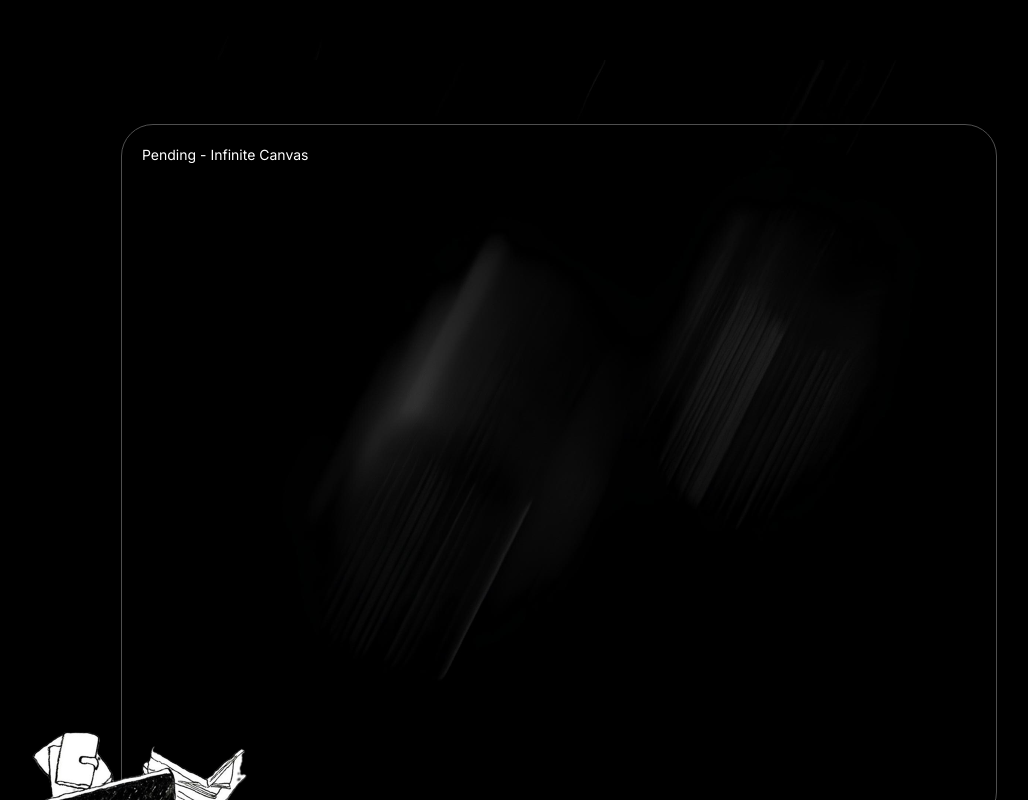
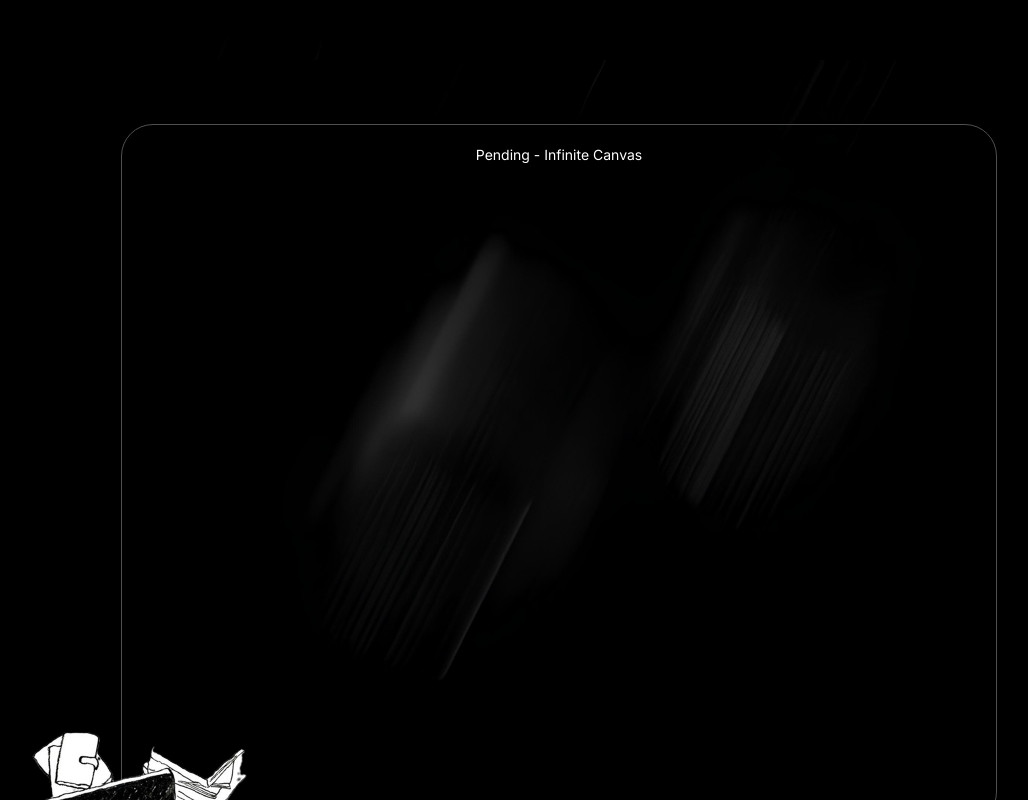
Before and after one commit to sanyam121R/portfolio, a Next.js app: page / in a window 1280 px wide. Shown: the part 1540-2340 px from the top of the page, without its empty margins (81-1109 px from the left). Built offline with nearby package versions, Linux system fonts and the light colour scheme; a web font is replaced by a local one.

Commit message:
centered

```diff
--- a/components/sections/Work.tsx
+++ b/components/sections/Work.tsx
@@ -78,7 +78,7 @@ export default function Work() {
 
     return (
         <div className="h-fit w-svw p-8 pt-16 flex flex-col gap-12 items-center">
-            <section className="h-[calc(100svh-100px)] w-[calc(100%-340px)] border border-primary-border smooth-corners p-5 rounded-4xl">
+            <section className="h-[calc(100svh-100px)] w-[calc(100%-340px)] border border-primary-border smooth-corners p-5 rounded-4xl text-center">
                 Pending - Infinite Canvas
             </section>
 
```
